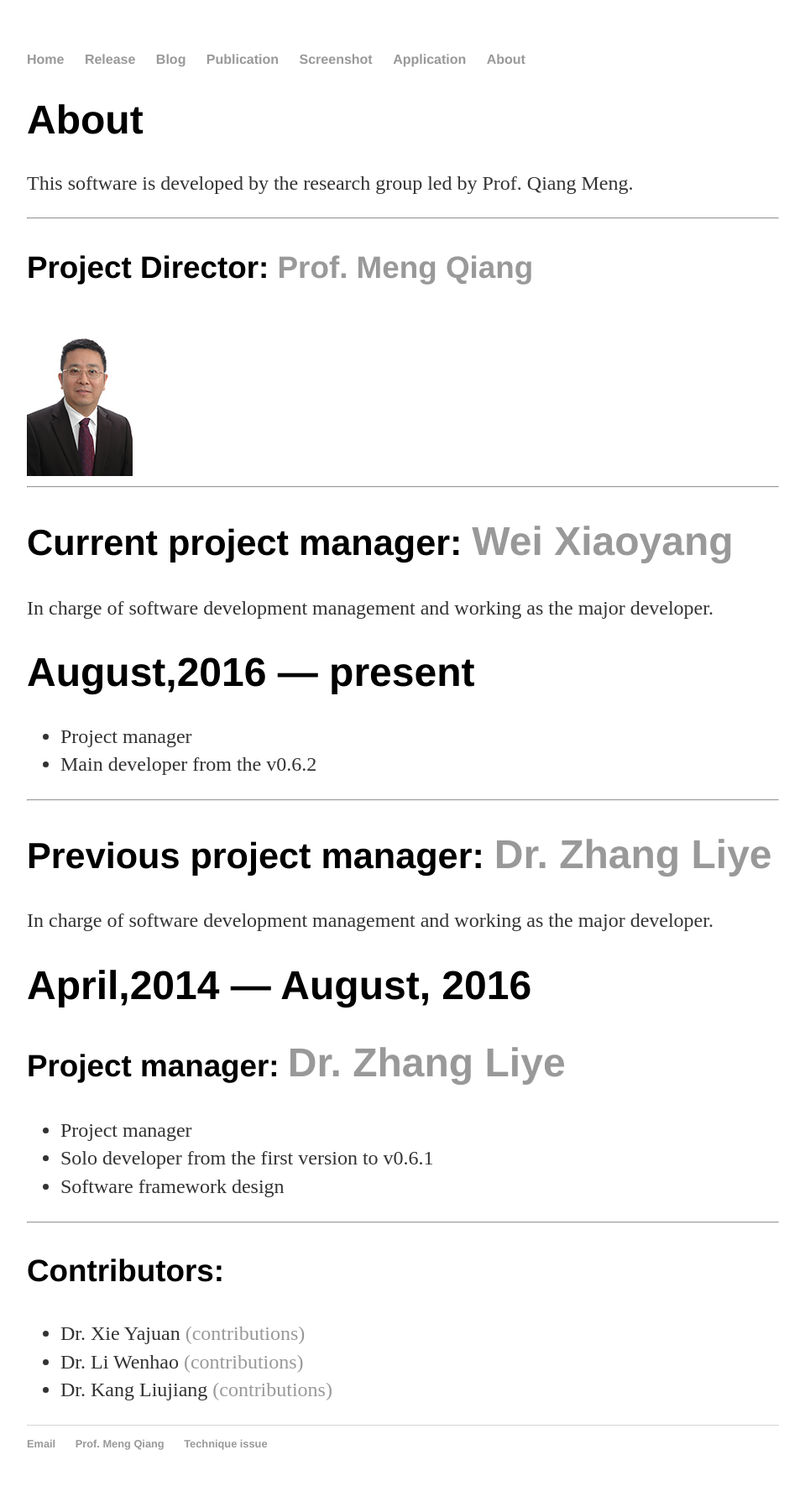
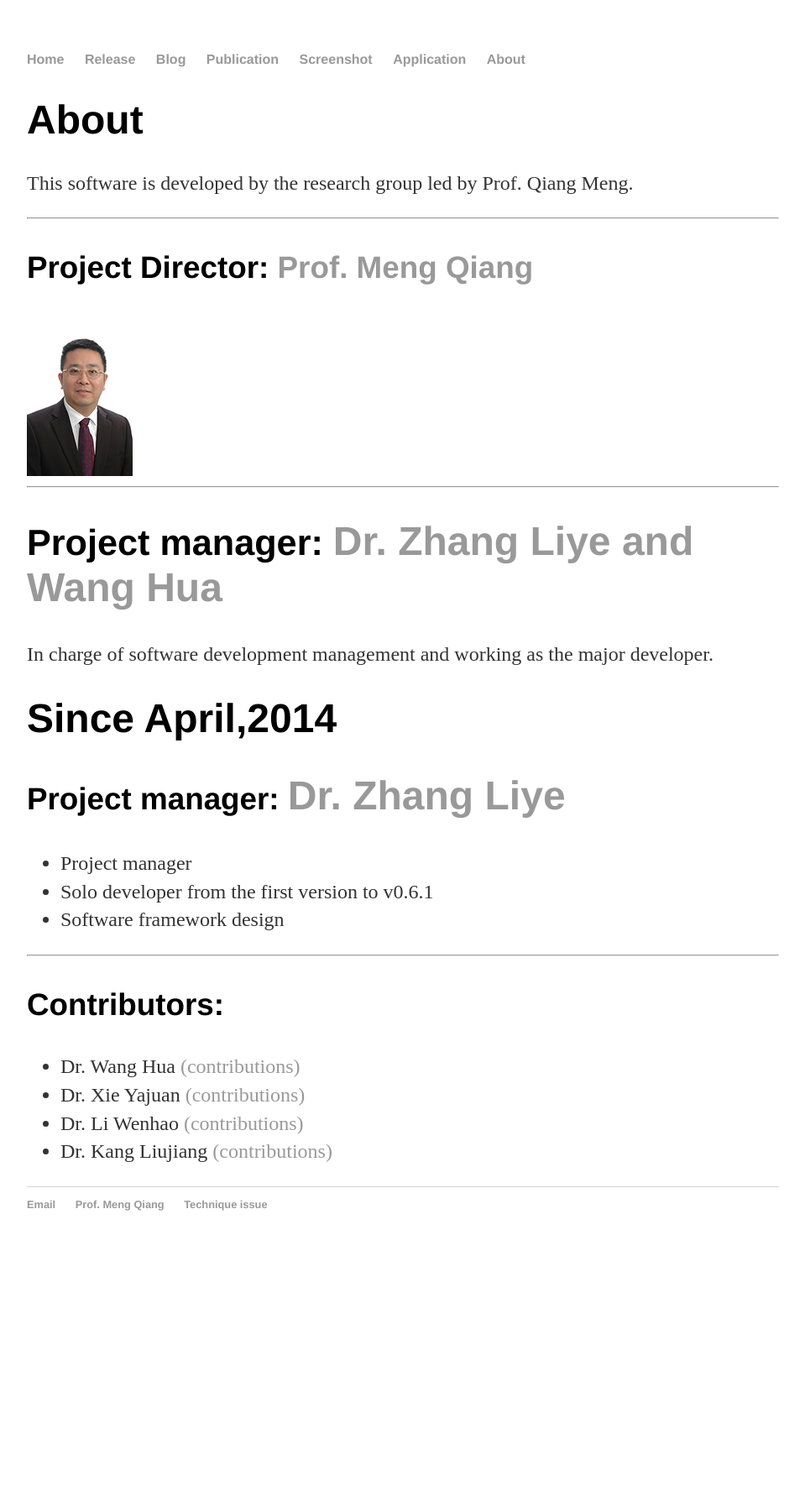
Before and after one commit to stss-maritime/stss-maritime.github.io, a Jekyll site: the page built from about/index.html, in a window 1280 px wide. Shown: the whole page at 84% size, without its empty margins (160-1119 px from the left). Built offline with Jekyll 4.4.1, drawn with Linux system fonts in a browser that asks for light colours; after the commit the page ends 1504 px from its top, so only the background shows below that.

Commit message:
add Wanghua'

```diff
--- a/about/index.html
+++ b/about/index.html
@@ -10,24 +10,13 @@ title: About software
             <hr>
             <h3>Project Director: <a href="http://www.eng.nus.edu.sg/cee/people/ceemq/">Prof. Meng Qiang</a></h3>
             <img src="MengQiang.jpg" alt="HTML5 Icon", style="width:126px;height:190px;">
-            <hr>
-            <h2>Current project manager: <a href="https://github.com/wxy9"><font size="10"> Wei Xiaoyang</font></a></h2>
+
+           <hr>
+            <h2>Project manager: <a href="https://github.com/zhangliye"><font size="10">Dr. Zhang Liye and Wang Hua</font></a></h2>
 			<p>
 				In charge of software development management and working as the major developer.
 			</p>
-
-            <h1>August,2016 &mdash; present</h1>
-             <ul class="contacts">
-				<li>Project manager</li>
-                <li> Main developer from the v0.6.2</li>
-		     </ul>
-
-           <hr>
-            <h2>Previous project manager: <a href="https://github.com/zhangliye"><font size="10">Dr. Zhang Liye</font></a></h2>
-			<p>
-				In charge of software development management and working as the major developer.
-			</p>
-            <h1>April,2014 &mdash; August, 2016</h1>
+            <h1>Since April,2014</h1>
             <h3>Project manager: <a href="https://github.com/zhangliye"><font size="10">Dr. Zhang Liye</font></a></h3>
             <ul class="contacts">
 				<li>Project manager</li>
@@ -38,6 +27,7 @@ title: About software
 			<hr>
             <h3>Contributors:</h3>
             <ul class="contacts">
+                <li>Dr. Wang Hua <a href="#">(contributions)</a></li>
 				<li>Dr. Xie Yajuan <a href="#">(contributions)</a></li>
                 <li>Dr. Li Wenhao <a href="#">(contributions)</a></li>
                 <li>Dr. Kang Liujiang <a href="#">(contributions)</a></li>
--- a/index.html
+++ b/index.html
@@ -7,8 +7,7 @@ title: STSS - Ship Traffic Simulation and Analysis System
 			<h1>STSS<img src="logo_ce.png" alt="HTML5 Icon", style="width:220px;height:55px;"><img src="cms-small.bmp" alt="HTML5 Icon", style="width:55px;height:55px;"></h1>
             <h3>Ship Traffic Simulation and analysis System</h3>
 			<p align="justify">STSS is a ship traffic simulation and analysis system developed by <a href="/about">Prof. Qiang Meng</a>
-			in the Department of Civil and Environmental Engineering in National University of Singapore (NUS) and Dr. Zhang Liye who worked as a research
-			fellow in the Centre for Maritime Studies (CMS) of NUS and is now a research scientist in IHPC of A*Star.
+			in the Department of Civil and Environmental Engineering in National University of Singapore (NUS), Dr. Zhang Liye and Dr. Wang Hua.
 			</p>
 
 			<p align="justify">STSS aims to integrate the concrete methodologies/models that have been developed or will be proposed by
```
